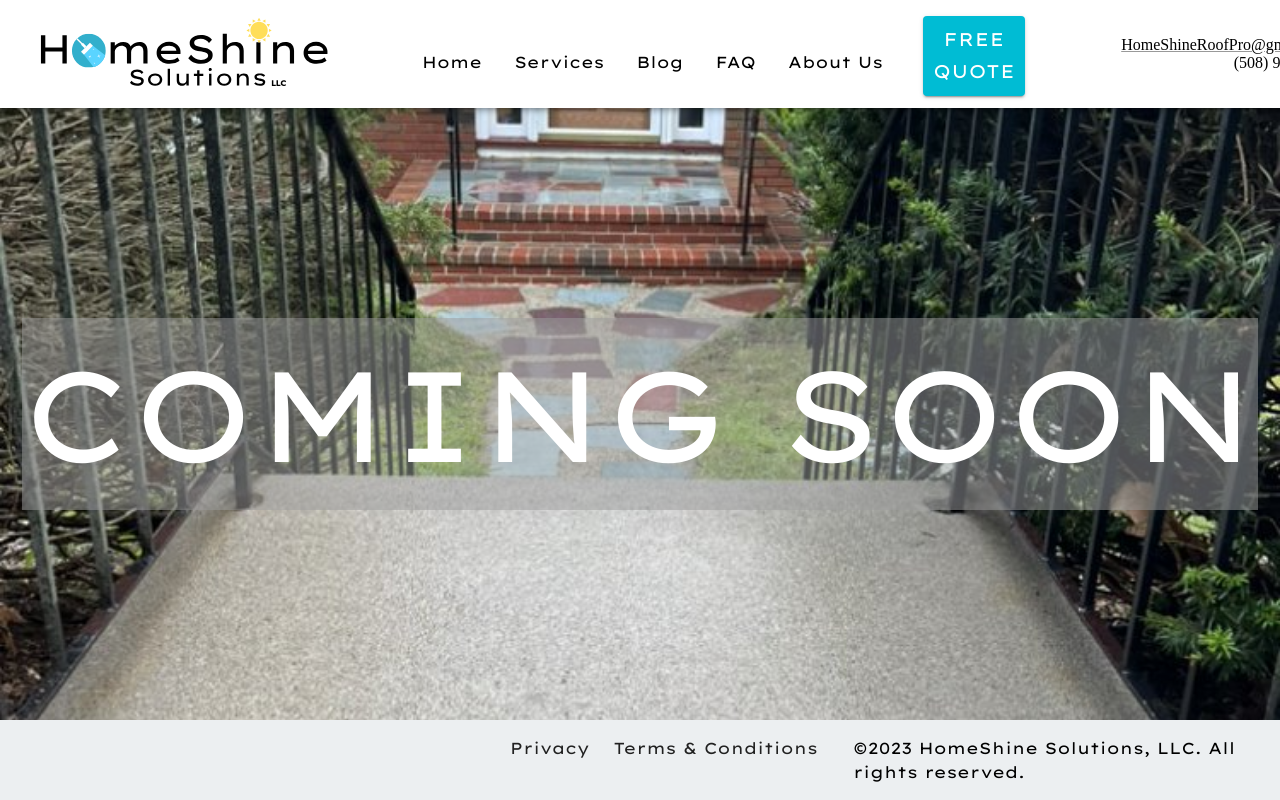
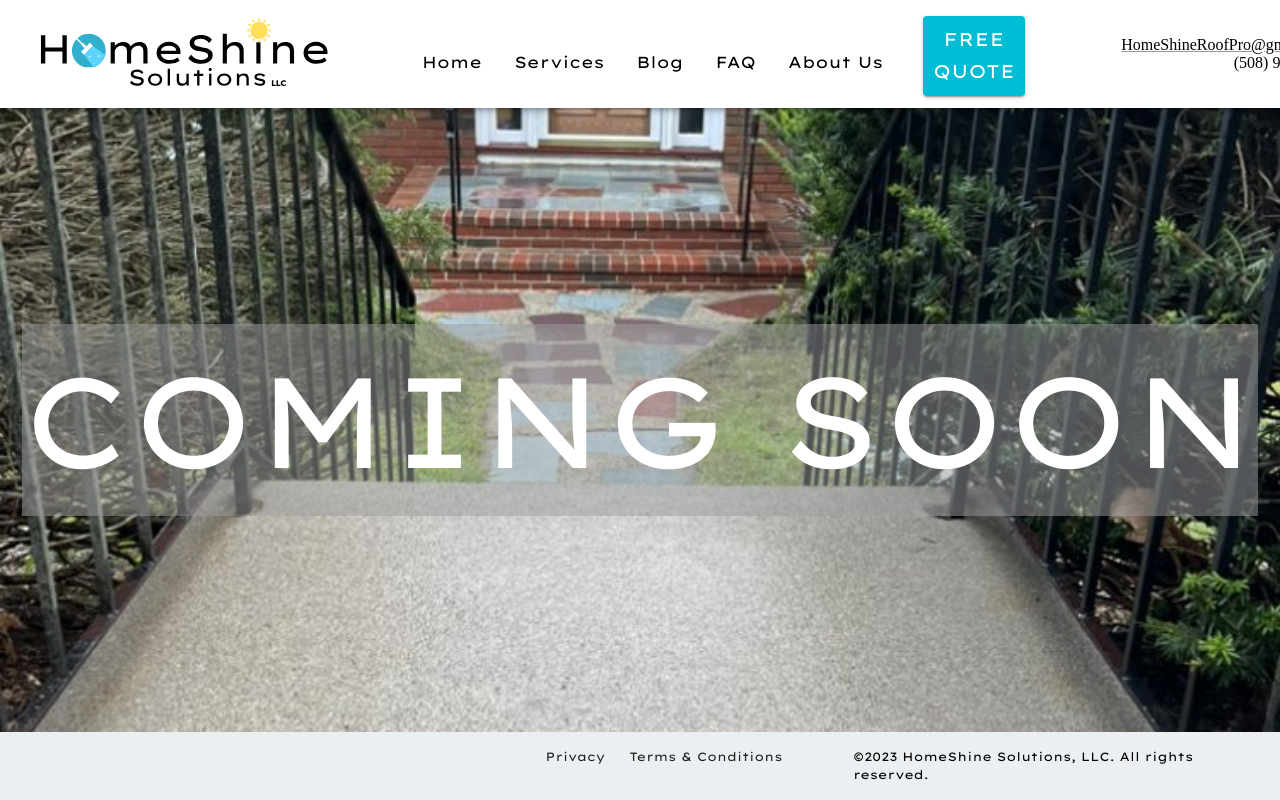
Before and after one commit to amalyam/homeshine-solutions, a Next.js app: page /About in a window 1280 px wide. Shown: the top 800 px of the page. Built offline with nearby package versions, Linux system fonts and the light colour scheme.

Commit message:
make fontSize smaller

```diff
--- a/src/app/components/Footer.tsx
+++ b/src/app/components/Footer.tsx
@@ -24,6 +24,7 @@ export default function AppFooter() {
       sx={{
         bgcolor: theme.palette.footer.light,
         py: 2,
+        fontSize: ".75rem",
       }}
     >
       <Grid
```
